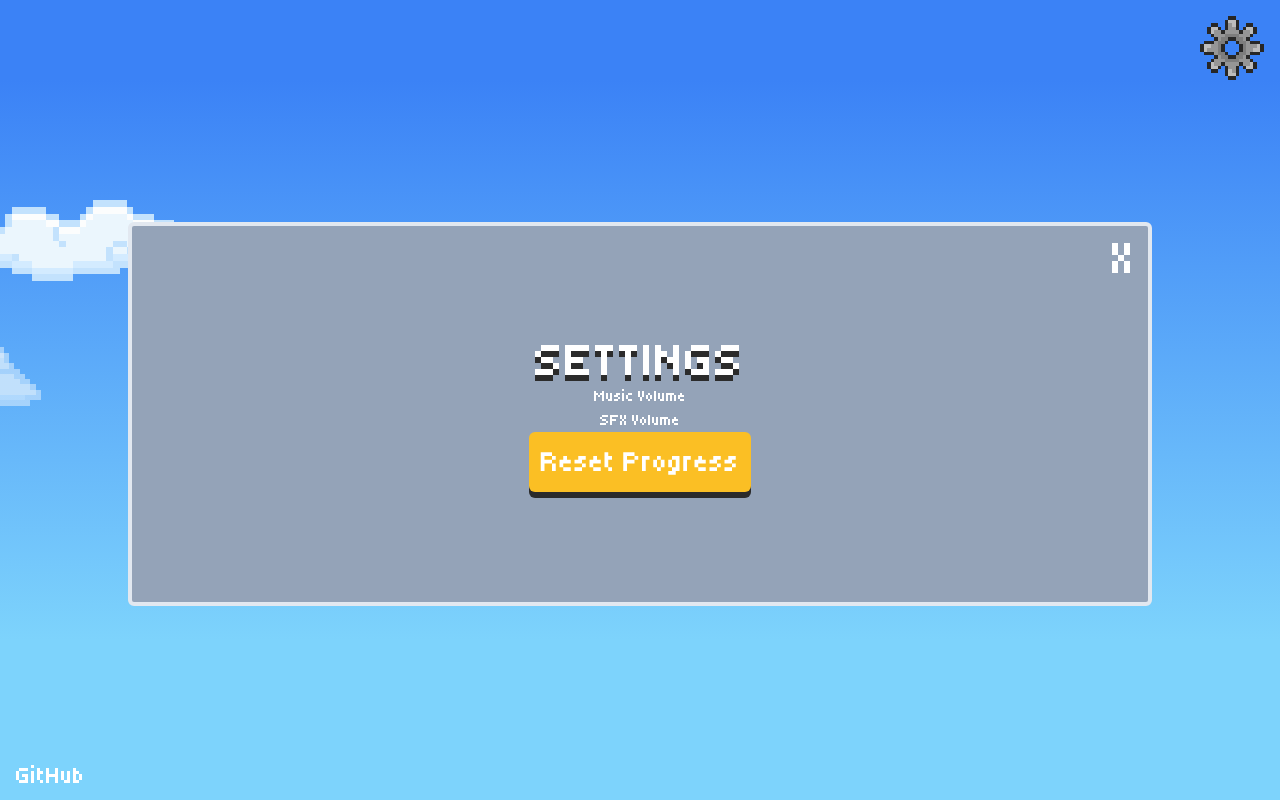
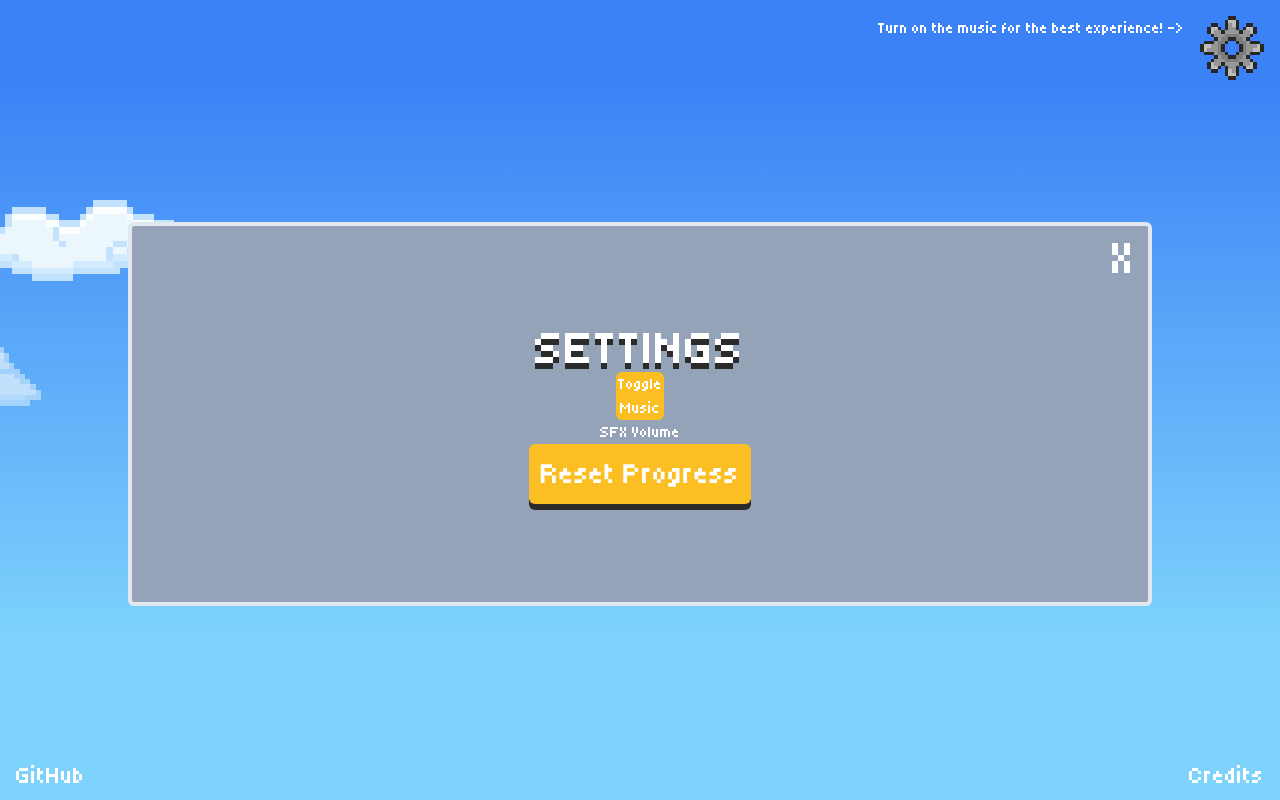
Before and after one commit to Sigrik/react-garden-game, a React (Vite) app: page / in a window 1280 px wide. Both pictures are taken after a click on the button 1232 px from the left and 48 px from the top of the page. Built offline with nearby package versions, Linux system fonts and the light colour scheme.

Commit message:
Add background music toggle

```diff
--- a/src/components/GameOver.jsx
+++ b/src/components/GameOver.jsx
@@ -26,6 +26,8 @@ export function GameOver(props) {
         </Link>
         <Link
           onClick={playClick}
+          to={`${props.completed ? "/game" : ""}`}
+          state={{ level: props.level }}
           className="rounded-md bg-indigo-400 px-10 py-4 text-center text-2xl drop-shadow-px-btn hover:bg-indigo-300"
         >
           Next
@@ -38,4 +40,6 @@ export function GameOver(props) {
 GameOver.propTypes = {
   title: PropTypes.string.isRequired,
   time: PropTypes.number.isRequired,
+  completed: PropTypes.bool.isRequired,
+  level: PropTypes.number.isRequired,
 };
--- a/src/components/Settings.jsx
+++ b/src/components/Settings.jsx
@@ -1,21 +1,37 @@
+import { useState } from "react";
 import { Modal } from "./Modal";
 import PropTypes from "prop-types";
-
+const backgroundMusic = new Audio("/src/assets/Morning.mp3");
+backgroundMusic.loop = true;
 function resetLevels() {
   const defaultLevels = [-1];
   localStorage.setItem("completedLevels", JSON.stringify(defaultLevels));
-
   const event = new Event("completedLevelsReset");
   window.dispatchEvent(event);
 }
 
 export function Settings({ onClose }) {
+  const [playMusic, setPlayMusic] = useState(true);
+  function handlePlayMusic() {
+    if (playMusic) {
+      backgroundMusic.play();
+    } else {
+      backgroundMusic.pause();
+      backgroundMusic.currentTime = 0;
+    }
+    setPlayMusic(!playMusic);
+  }
   return (
     <Modal zValue={50}>
       <div className=" flex flex-col flex-wrap items-center justify-center">
         {" "}
         <h1 className="text-5xl drop-shadow-px-btn">SETTINGS</h1>
-        <p>Music Volume</p>
+        <div
+          className="h-12 w-12 rounded-md bg-amber-400 text-center hover:cursor-pointer hover:bg-amber-300"
+          onClick={handlePlayMusic}
+        >
+          Toggle Music
+        </div>
         <p>SFX Volume</p>
         <button
           onClick={resetLevels}
--- a/src/pages/GameScreen.jsx
+++ b/src/pages/GameScreen.jsx
@@ -157,10 +157,20 @@ export function GameScreen() {
   return (
     <div className="relative mt-6 flex flex-col flex-wrap items-center justify-center">
       {checkWin(gameGrid) ? (
-        <GameOver title="LEVEL CLEARED!" time={gameTime}></GameOver>
+        <GameOver
+          title="LEVEL CLEARED!"
+          time={gameTime}
+          level={level}
+          completed={true}
+        ></GameOver>
       ) : null}
       {checkGameOver ? (
-        <GameOver title="LEVEL FAILED!" time={gameTime}></GameOver>
+        <GameOver
+          title="LEVEL FAILED!"
+          time={gameTime}
+          level={level}
+          completed={false}
+        ></GameOver>
       ) : null}
       <div className="absolute -top-16 flex flex-col items-center justify-center">
         <div className="relative">
@@ -172,7 +182,7 @@ export function GameScreen() {
           />
         </div>
       </div>
-      <ol className="relative z-20 flex flex-col flex-wrap justify-center">
+      <ol className="animate-tilesPopUp relative z-20 flex flex-col flex-wrap justify-center">
         <Player style={playerStyle} />
         {gameGrid.map((row, rowIndex) => (
           <li key={rowIndex}>
--- a/src/pages/LevelSelect.jsx
+++ b/src/pages/LevelSelect.jsx
@@ -16,7 +16,6 @@ export function LevelSelect() {
       setCompletedLevels(
         JSON.parse(localStorage.getItem("completedLevels")) || [],
       );
-      console.log("detected reset");
     };
 
     window.addEventListener("completedLevelsReset", handleStorageChange);
--- a/src/pages/MainMenu.jsx
+++ b/src/pages/MainMenu.jsx
@@ -1,7 +1,6 @@
 import { useState } from "react";
 import { Link } from "react-router-dom";
 import { Tutorial } from "../components/Tutorial";
-
 const clickSound = new Audio("/src/assets/click.wav");
 function playClick() {
   clickSound.play();
@@ -13,7 +12,7 @@ export function MainMenu() {
     playClick();
   }
   return (
-    <div className="z-20 flex flex-col items-center gap-y-4">
+    <div className="z-40 flex flex-col items-center gap-y-4">
       {showTutorial && <Tutorial onClose={handleShowTutorial} />}
       <div className="h-32 w-[34rem] bg-game-logo bg-contain bg-center bg-no-repeat"></div>
       <div className="flex flex-col items-center gap-y-4 text-white">
--- a/src/pages/Root.jsx
+++ b/src/pages/Root.jsx
@@ -1,3 +1,4 @@
+import { useState } from "react";
 import { Outlet } from "react-router-dom";
 import { Header } from "../components/Header";
 import { Modal } from "../components/Modal";
@@ -14,6 +15,10 @@ function isStorageSupported(globalObject, storageType) {
 }
 
 export function RootLayout() {
+  const [showCredits, setShowCredits] = useState(false);
+  function handleShowCredits() {
+    setShowCredits(!showCredits);
+  }
   return (
     <>
       <main className="flex h-svh flex-col justify-center">
@@ -39,14 +44,31 @@ export function RootLayout() {
         <div className="absolute top-80 z-10 h-20 w-40 animate-cloudLateTransitionSlow bg-cloud-3 bg-contain bg-center bg-no-repeat opacity-50"></div>
         <div className="absolute bottom-20 z-10 h-32 w-64 animate-cloudLateTransitionFast bg-cloud-2 bg-contain bg-center bg-no-repeat"></div>
         <div className="absolute bottom-14 z-10 h-16 w-32 animate-cloudTransitionVerySlow bg-cloud-1 bg-contain bg-center bg-no-repeat opacity-30"></div>
+        <div className="bg-github-logo absolute right-24 top-4 text-white">
+          <p>Turn on the music for the best experience! -&gt;</p>
+        </div>
         <div className="bg-github-logo absolute bottom-2 left-4 text-2xl">
           <a
             className="text-white hover:text-amber-400"
             href="https://github.com/Sigrik/react-garden-game"
+            target="_blank"
           >
             GitHub
           </a>
         </div>
+        <div
+          onClick={handleShowCredits}
+          className=" absolute bottom-2 right-4 text-2xl text-white hover:cursor-pointer hover:text-amber-400"
+        >
+          Credits
+        </div>
+        {showCredits && (
+          <div className="absolute bottom-2 left-0 right-0 ml-auto mr-auto w-[420px] text-center text-white">
+            <p>&quot;Morning&quot; Kevin MacLeod (incompetech.com)</p>
+            <p>Licensed under Creative Commons: By Attribution 4.0 License </p>
+            <p>http://creativecommons.org/licenses/by/4.0/ </p>
+          </div>
+        )}
       </main>
     </>
   );
--- a/tailwind.config.js
+++ b/tailwind.config.js
@@ -13,6 +13,7 @@ export default {
         "game-logo": "url('/src/assets/logo.png')",
         "cog-icon": "url('/src/assets/cog-icon.png')",
         "arrow-icon": "url('/src/assets/arrow-icon.png')",
+        "x-icon": "url('/src/assets/x-icon.png')",
         "cloud-1": "url('/src/assets/cloud1.png')",
         "cloud-2": "url('/src/assets/cloud2.png')",
         "cloud-3": "url('/src/assets/cloud3.png')",
@@ -102,6 +103,19 @@ export default {
             transform: "scale(1)",
           },
         },
+        tilesPopUp: {
+          "0%": {
+            opacity: 0,
+            transform: "scale(0.7)",
+          },
+          "50%": {
+            opacity: 0,
+          },
+          "100%": {
+            opacity: 1,
+            transform: "scale(1)",
+          },
+        },
       },
       animation: {
         cloudTransitionFast: "cloudTransition 40s linear infinite",
@@ -115,6 +129,7 @@ export default {
         tileTransitionGrass: "tileTransitionGrass 0.4s ease-in-out forwards",
         tileTransitionMud: "tileTransitionMud 0.4s ease-in-out forwards",
         popUp: "popUp 0.3s ease-in-out",
+        tilesPopUp: "tilesPopUp 0.8s ease-in-out",
       },
     },
   },
```
Also changed, not shown: 1 other file (tests, documents, lock files or other folders).
